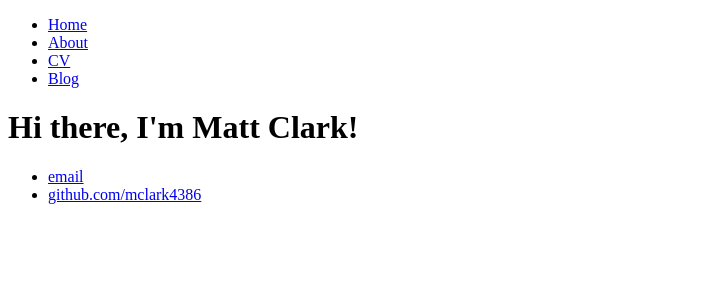
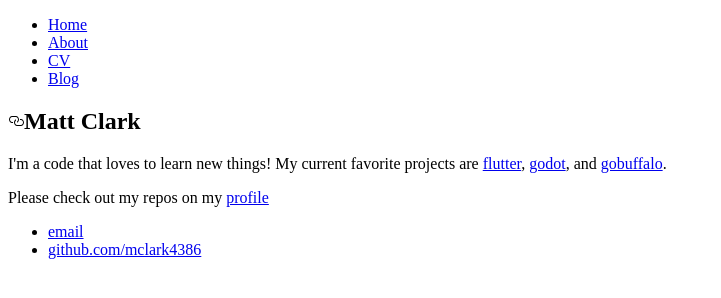
Before and after one commit to mclark4386/mclark4386.github.com, a plain HTML site: page index.html in a window 1280 px wide. Shown: the whole page, without its empty margins (0-721 px from the left). Drawn offline with Linux system fonts and the light colour scheme.

Commit message:
update with readme

```diff
--- a/index.html
+++ b/index.html
@@ -12,12 +12,10 @@
         		<li><a href="/blog">Blog</a></li>
     		</ul>
 		</nav>
-		<div class="container">
-    		<div class="blurb">
-        		<h1>Hi there, I'm Matt Clark!</h1>
-				<p></p>
-    		</div><!-- /.blurb -->
-		</div><!-- /.container -->
+		<article class="markdown-body entry-content p-3 p-md-6" itemprop="text"><h1><a id="user-content-matt-clark" class="anchor" aria-hidden="true" href="#matt-clark"><svg class="octicon octicon-link" viewBox="0 0 16 16" version="1.1" width="16" height="16" aria-hidden="true"><path fill-rule="evenodd" d="M4 9h1v1H4c-1.5 0-3-1.69-3-3.5S2.55 3 4 3h4c1.45 0 3 1.69 3 3.5 0 1.41-.91 2.72-2 3.25V8.59c.58-.45 1-1.27 1-2.09C10 5.22 8.98 4 8 4H4c-.98 0-2 1.22-2 2.5S3 9 4 9zm9-3h-1v1h1c1 0 2 1.22 2 2.5S13.98 12 13 12H9c-.98 0-2-1.22-2-2.5 0-.83.42-1.64 1-2.09V6.25c-1.09.53-2 1.84-2 3.25C6 11.31 7.55 13 9 13h4c1.45 0 3-1.69 3-3.5S14.5 6 13 6z"></path></svg></a>Matt Clark</h1>
+<p>I'm a code that loves to learn new things! My current favorite projects are <a href="https://flutter.io" rel="nofollow">flutter</a>, <a href="https://godotengine.org" rel="nofollow">godot</a>, and <a href="https://gobuffalo.io" rel="nofollow">gobuffalo</a>.</p>
+<p>Please check out my repos on my <a href="https://github.com/mclark4386">profile</a></p>
+</article>
 		<footer>
     		<ul>
         		<li><a href="mailto:mclark4386@gmail.com">email</a></li>
```
